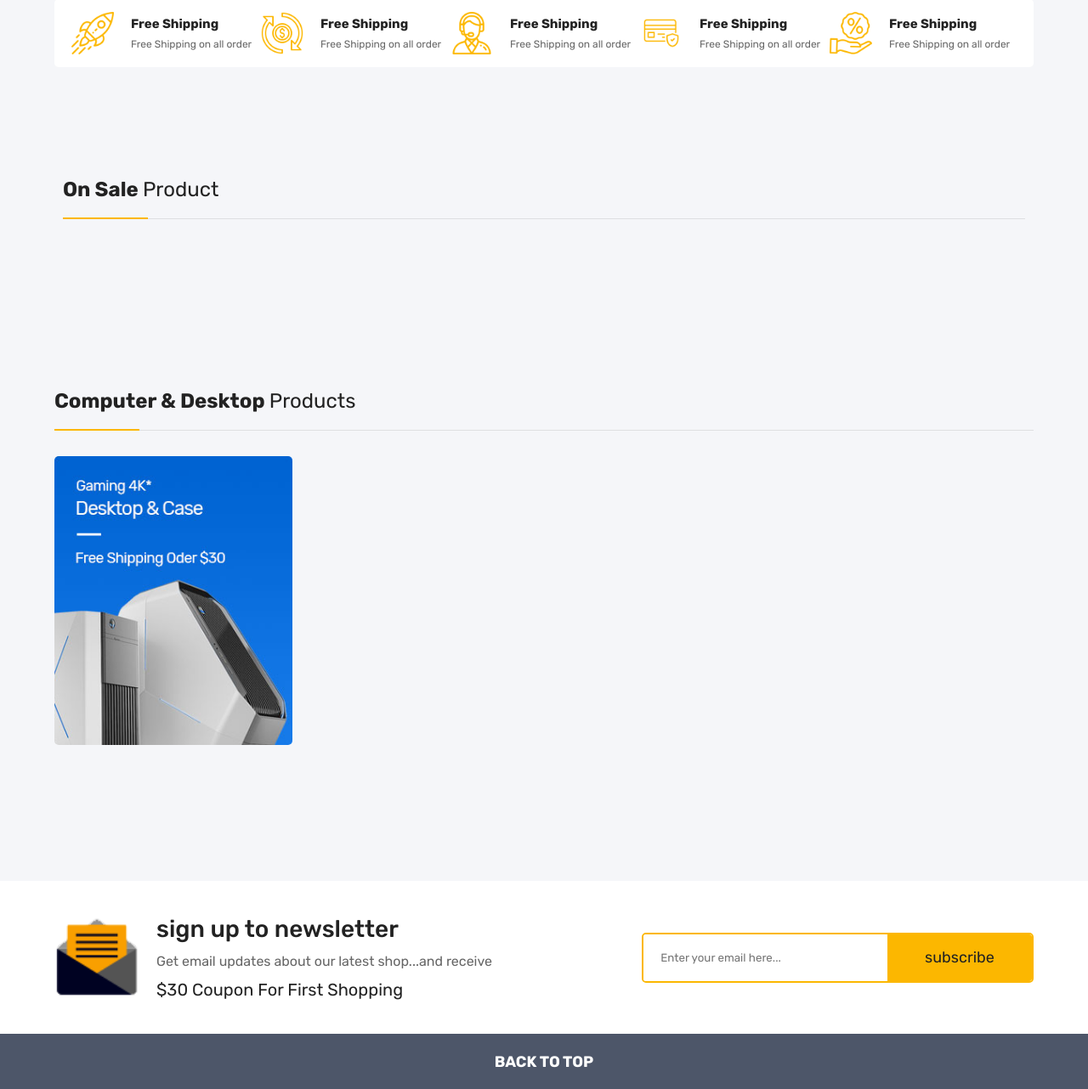
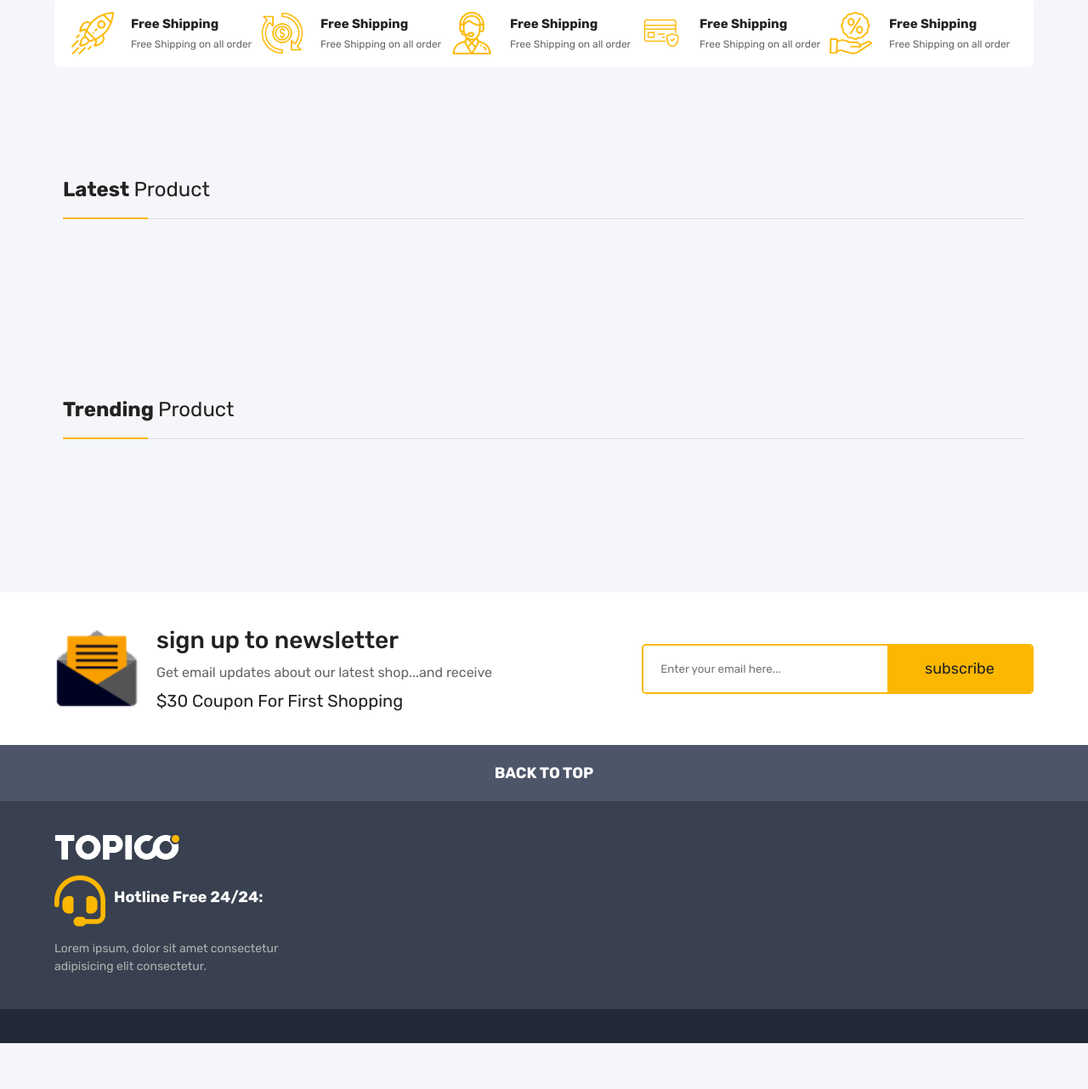
Before and after one commit to SaeedAkbari191/Eshop_flask, a Flask app: page / in a window 1280 px wide. Shown: the part 293-1575 px from the top of the page at 85% size. After the commit the page ends 1521 px from the top, so only its background shows below. Run offline with Flask 3, Linux system fonts and the light colour scheme; data that the repository does not hold is empty.

Commit message:
EcommerceFlaskProject

```diff
--- a/home_module/templates/home_module/index_page.html
+++ b/home_module/templates/home_module/index_page.html
@@ -90,7 +90,7 @@
         <div class="containeres">
             <div class="sale_sec mySwiper">
                 <div class="top_slide">
-                    <h2>on sale <span>product</span></h2>
+                    <h2>Latest <span>product</span></h2>
                 </div>
 
                 <div id="swiper_items_sale" class="products swiper-wrapper">
@@ -149,21 +149,15 @@
     </section>
 
     {#    COMPUTER AND DESKTOP#}
-    <section class="slide slide_product">
+    <section class="slide slide_sale">
         <div class="containeres">
+            <div class="sale_sec mySwiper">
                 <div class="top_slide">
-                <h2>Computer & Desktop <span>products</span></h2>
+                    <h2>Trending <span>product</span></h2>
                 </div>
 
-            <div class="slide_with_img">
+                <div id="swiper_items_sale" class="products swiper-wrapper">
 
-                                <div class="categ_img">
-                                    <a href="#"><img src="/static/img/banner/banner-sm-1.jpg" alt=""></a>
-                                </div>
-
-
-                <div class="product_swip mySwiper">
-                    <div class="products other_product_swiper swiper-wrapper" id="other_product_swiper">
                     {% for product in products %}
                         <div class="product swiper-slide">
                             <div class="icons">
@@ -199,7 +193,6 @@
                 </div>
                 <div class="swiper-button-next btn_Swip"></div>
                 <div class="swiper-button-prev btn_Swip"></div>
-                </div>
             </div>
         </div>
     </section>
--- a/home_module/views.py
+++ b/home_module/views.py
@@ -12,7 +12,7 @@ views = Blueprint('views', __name__, template_folder='templates')
 def home():
     sliders = Slider.query.filter_by(is_active=True).all()
     banners = SiteBanner.query.filter_by(is_active=True, position=SiteBannerPosition.home).all()
-    products = Product.query.filter_by(is_active=True).limit(7).all()
+    products = Product.query.filter_by(is_active=True ,is_deleted=False).order_by(Product.id.desc()).limit(5).all()
     main_categories = ProductCategory.query.options(subqueryload(ProductCategory.parent)).filter_by(is_active=True,
                                                                                                     parent_id=None).all()
 
--- a/product_module/templates/product_module/product_details.html
+++ b/product_module/templates/product_module/product_details.html
@@ -12,7 +12,7 @@
             <div class="img_item">
                 <div class="big_img">
                     <img id="bigImg" src="{{ url_for('p_views.get_image',filename=products.image1) }}" alt="">
-{#                    <img src="{{ url_for('p_views.get_image', filename=product.image1) }}" alt="Product 1">#}
+                    {#                    <img src="{{ url_for('p_views.get_image', filename=product.image1) }}" alt="Product 1">#}
                 </div>
 
                 <div class="sm_imgs">
```
Also changed, not shown: product_module/models.py (+12 -0 lines), product_module/views.py (+28 -8 lines), utils/http_service.py (added, +9 -0 lines). Lines whose indentation alone changed are shown as unchanged.
